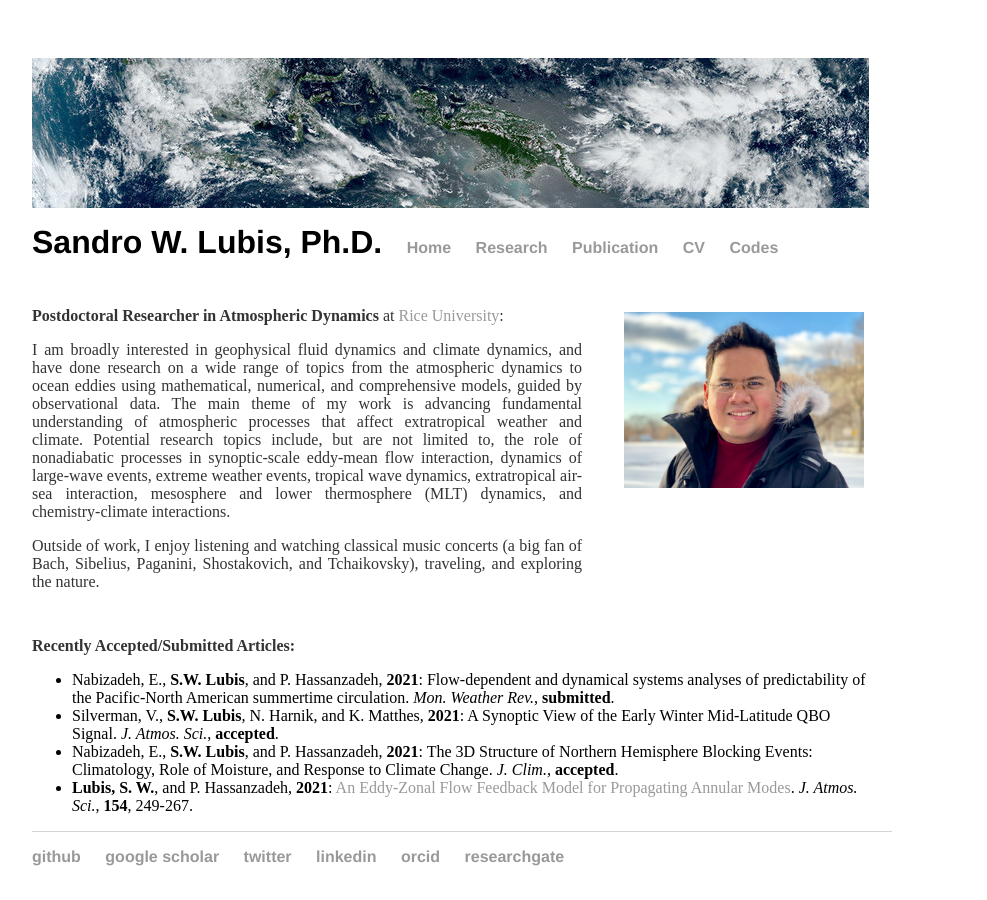
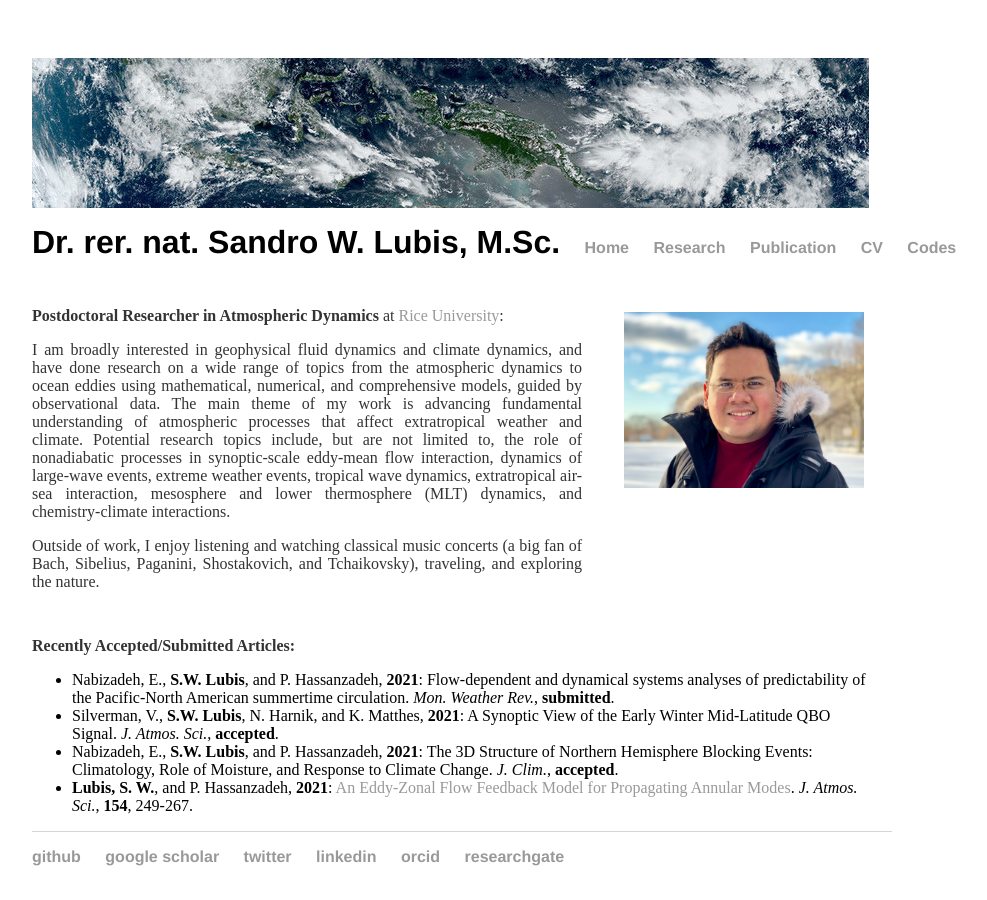
Before and after one commit to sandrolubis/sandrolubis.github.io, a Jekyll site: the page built from index.html, in a window 1280 px wide. Shown: the whole page, without its empty margins (276-1263 px from the left). Built offline with Jekyll 4.4.1, drawn with Linux system fonts in a browser that asks for light colours.

Commit message:
Update _config.yml

```diff
--- a/_config.yml
+++ b/_config.yml
@@ -1,2 +1,2 @@
-name: Sandro W. Lubis, Ph.D.
+name: Dr. rer. nat. Sandro W. Lubis, M.Sc.
 markdown: kramdown
```
